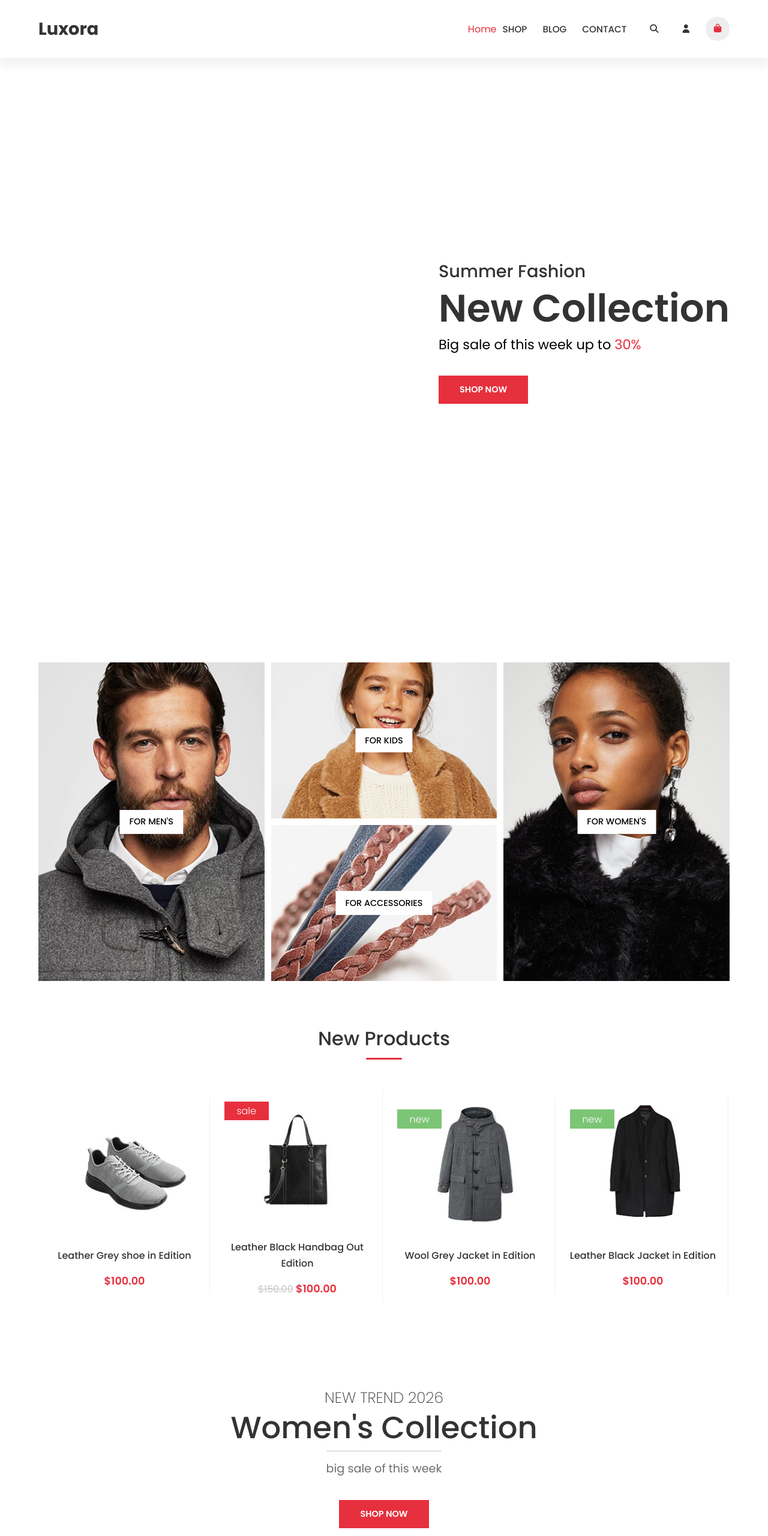
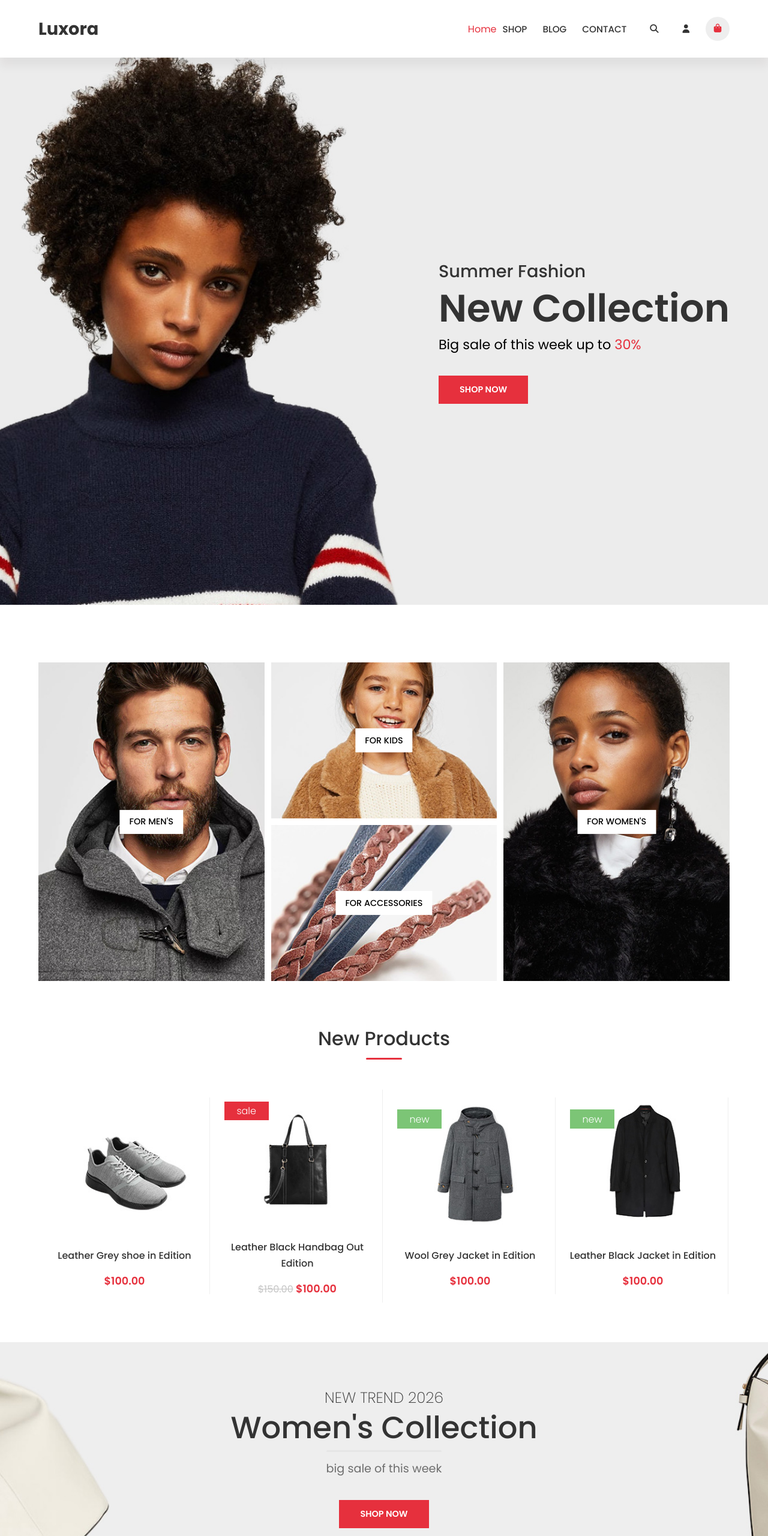
Before and after one commit to Shanzay336/Luxora, a plain HTML site: page index.html in a window 1280 px wide. Shown: the top 2560 px of the page at 60% size. Drawn offline with Linux system fonts and the light colour scheme; the site is published under a folder, as on GitHub Pages, so addresses that start at the root find nothing.

Commit message:
Fix CSS image paths (use relative)

```diff
--- a/style.css
+++ b/style.css
@@ -127,7 +127,7 @@ span,
 /*section styling */
 .hero{
   height: 115vh;
-  background-image: url(/images/hero-image.jpg);
+  background-image: url(images/hero-image.jpg);
   background-position: center;
   background-size: cover;
   background-repeat: no-repeat;
@@ -420,7 +420,7 @@ del{
 .sale-container{
   padding-block: 5rem;
   text-align: center;
-  background-image: url(/images/sale-image.jpg);
+  background-image: url(images/sale-image.jpg);
   background-position: center;
   background-size: cover;
   background-repeat: no-repeat;
```
